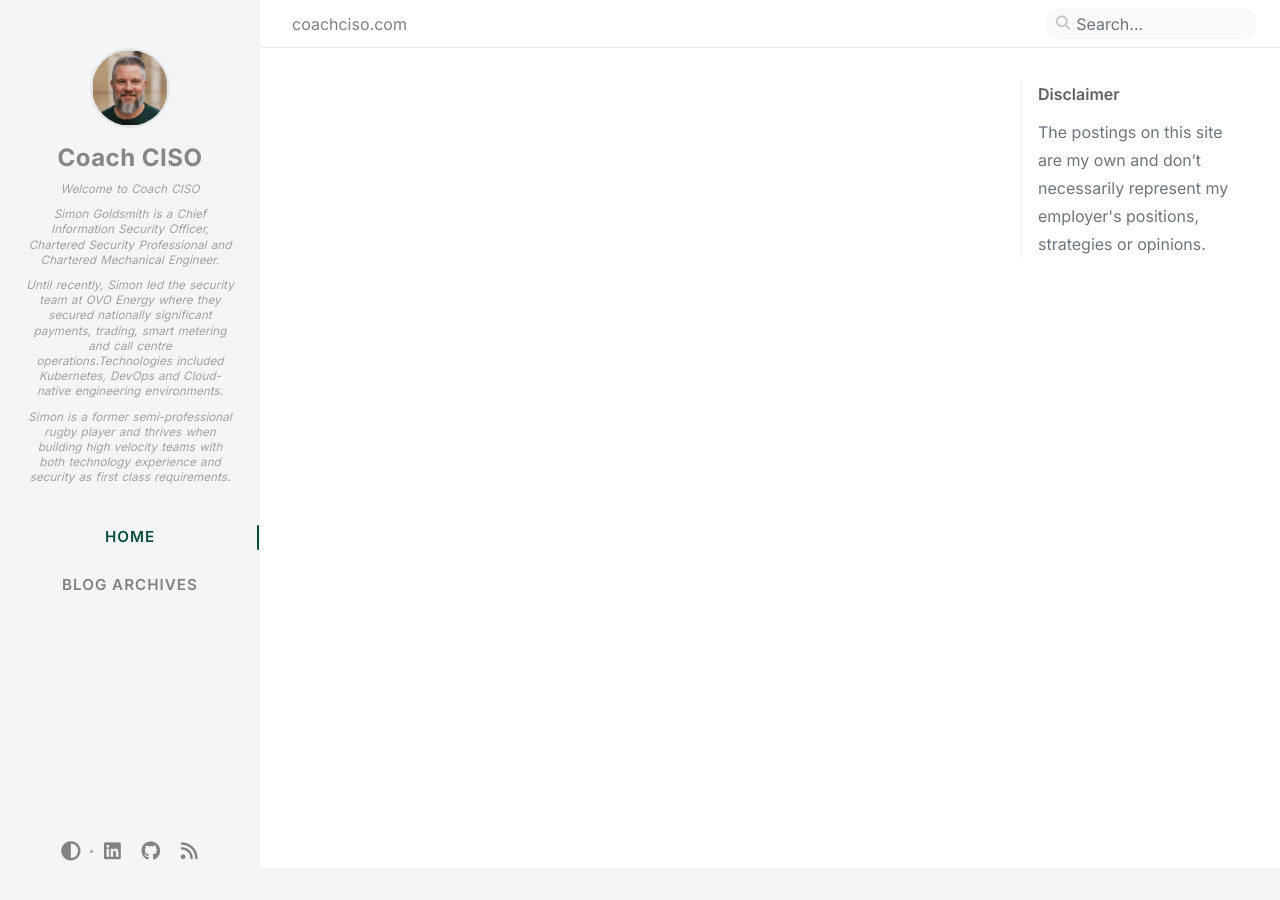
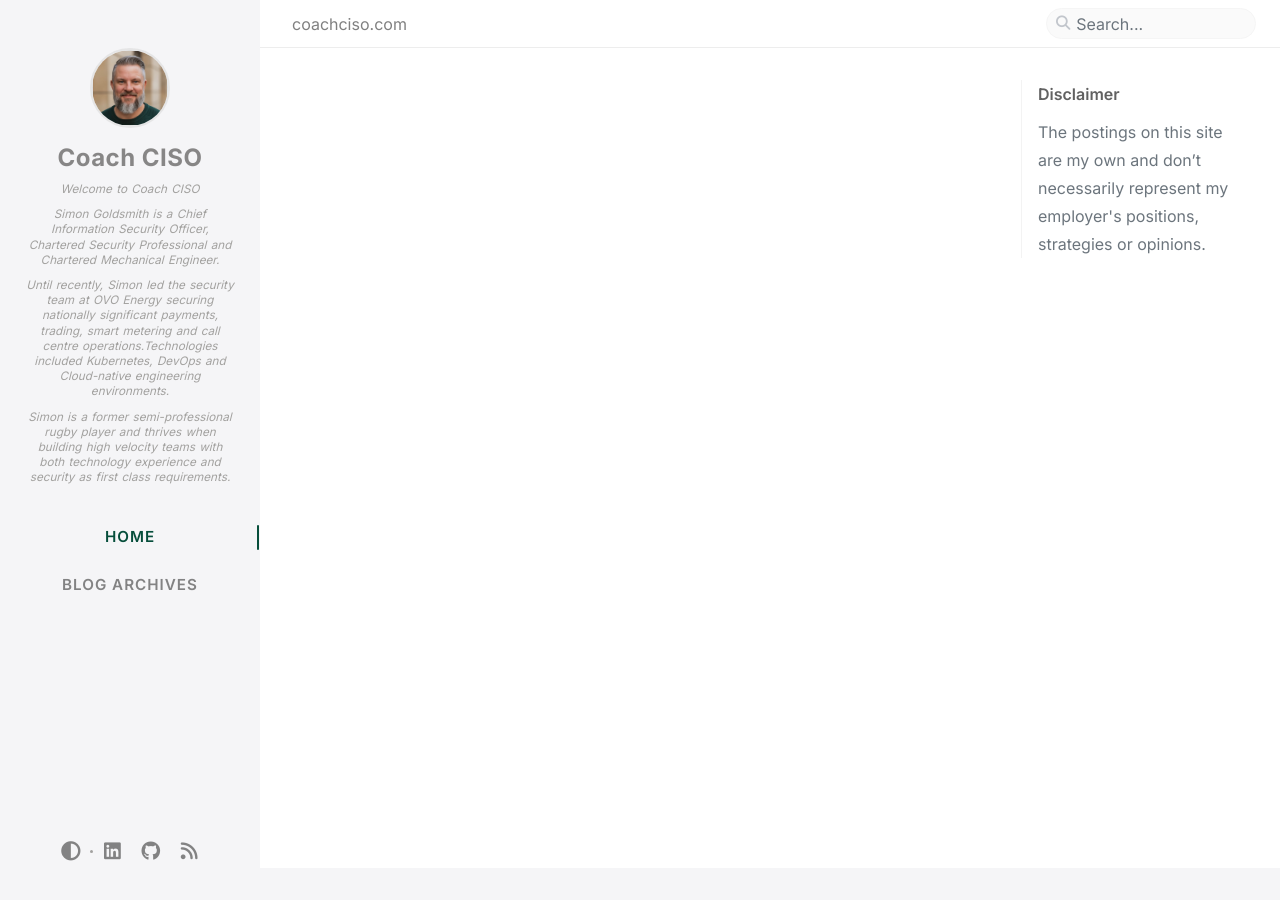
Before and after one commit to CoachCISO/CoachCISO.github.io, a Jekyll site: the page built from index.html, in a window 1280 px wide. Built offline with Jekyll 4.4.1, drawn with Linux system fonts in a browser that asks for light colours; comment, search, counter and statistics services are not loaded.

Commit message:
fix sidebar words

```diff
--- a/_config.yml
+++ b/_config.yml
@@ -24,7 +24,7 @@ timezone: Europe/Berlin
 # ↓ --------------------------
 title: Coach CISO
 
-tagline: "<div>Welcome to Coach CISO</div><div style='padding-bottom: 10px;'></div><div>Simon Goldsmith is a Chief Information Security Officer, Chartered Security Professional and Chartered Mechanical Engineer.</div><div style='padding-bottom: 10px;'></div><div>Until recently, Simon led the security team at OVO Energy where they secured nationally significant payments, trading, smart metering and call centre operations.Technologies included Kubernetes, DevOps and Cloud-native engineering environments.</div><div style='padding-bottom: 10px;'></div><div>Simon is a former semi-professional rugby player and thrives when building high velocity teams with both technology experience and security as first class requirements.</div>"
+tagline: "<div>Welcome to Coach CISO</div><div style='padding-bottom: 10px;'></div><div>Simon Goldsmith is a Chief Information Security Officer, Chartered Security Professional and Chartered Mechanical Engineer.</div><div style='padding-bottom: 10px;'></div><div>Until recently, Simon led the security team at OVO Energy securing nationally significant payments, trading, smart metering and call centre operations.Technologies included Kubernetes, DevOps and Cloud-native engineering environments.</div><div style='padding-bottom: 10px;'></div><div>Simon is a former semi-professional rugby player and thrives when building high velocity teams with both technology experience and security as first class requirements.</div>"
 
 description: >-
   Blog from Simon Goldsmith, a Chief Information Security Officer and a lifelong student of leadership and building high performing teams. Simon believes in security as both a profession and craft - one that requires relentless curiosity, the humility to listen to those in the code, and the agility to adapt to the unique complexity of the organisations and people we serve.
```
